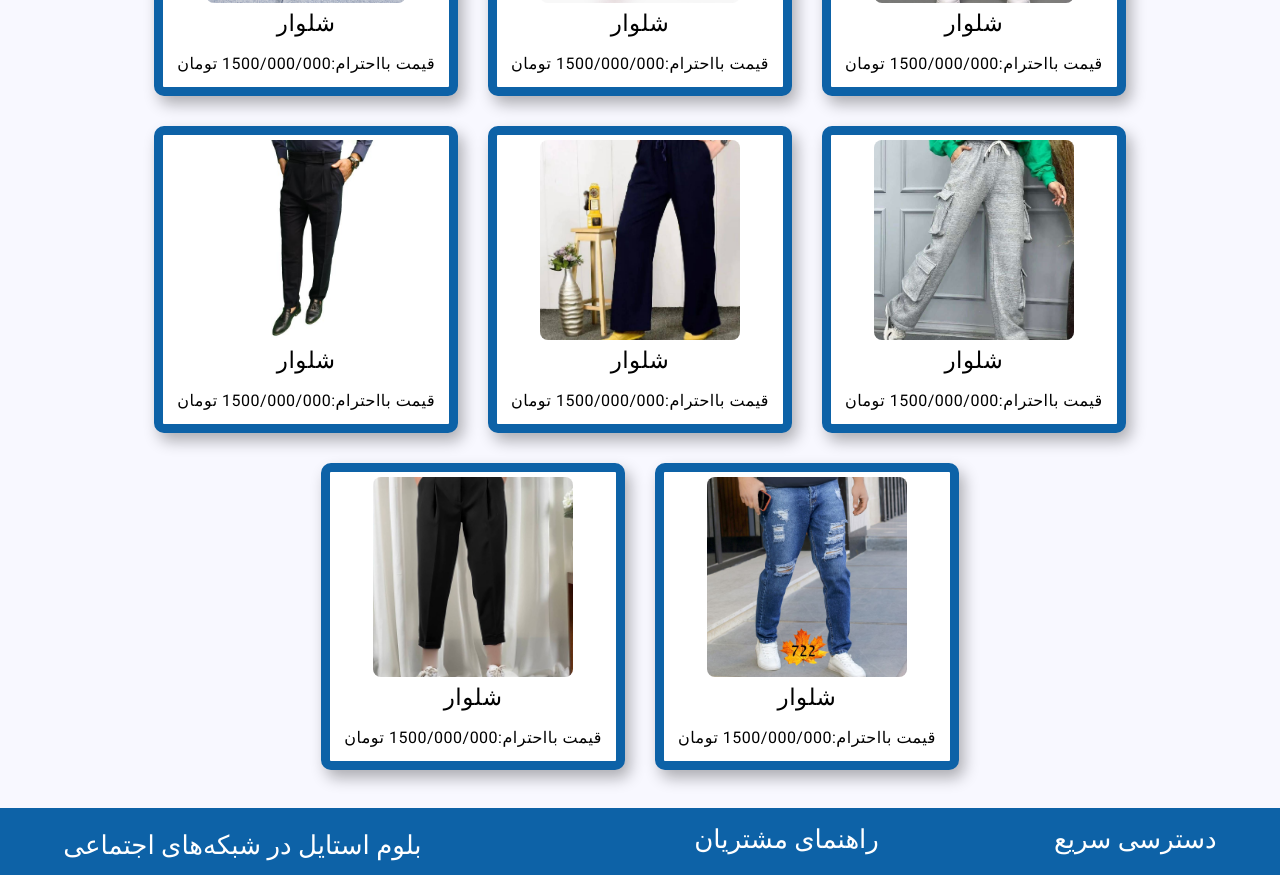
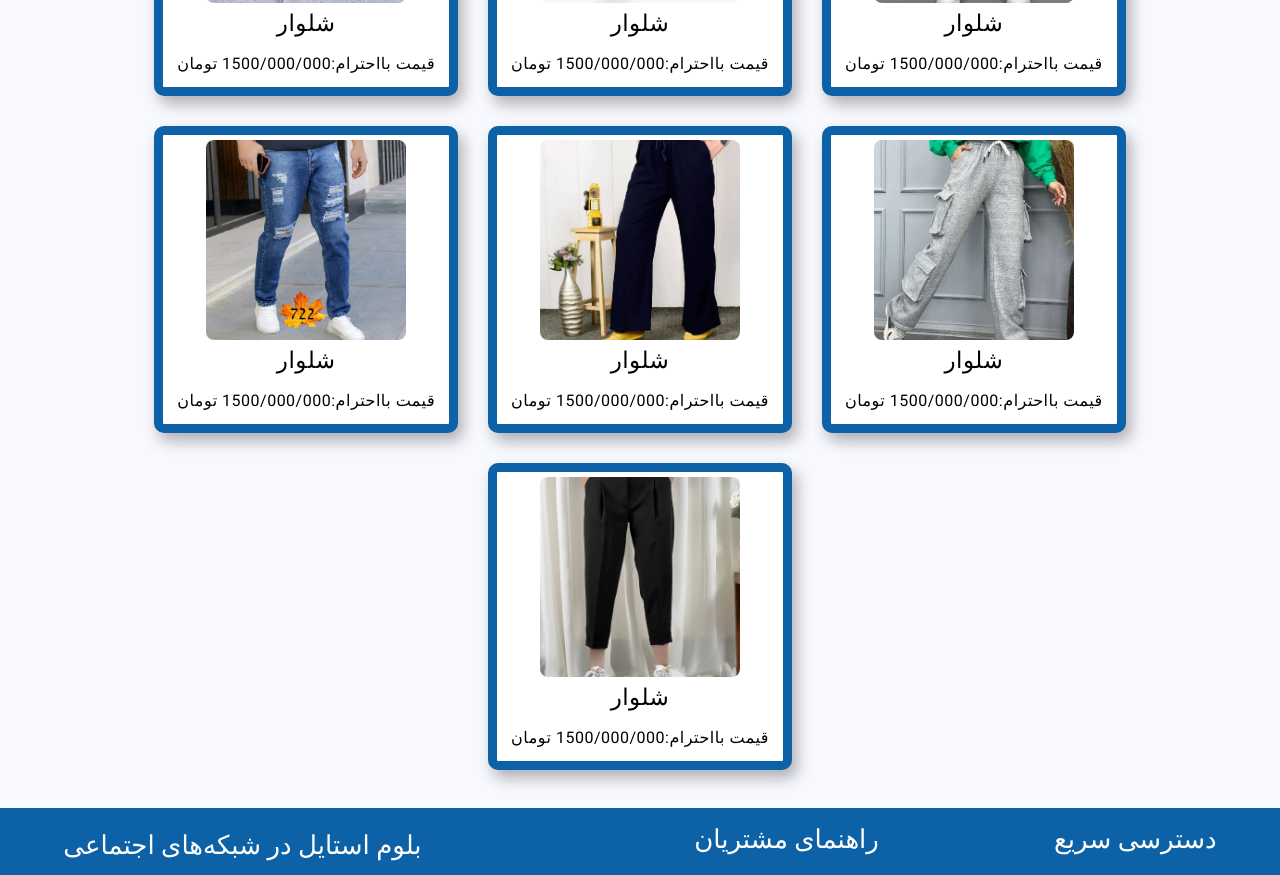
Before and after one commit to hasansabour13/bloom, an Angular app: page /sh in a window 1280 px wide. Shown: the part 880-1755 px from the top of the page. Built offline with nearby package versions, Linux system fonts and the light colour scheme.

Commit message:
change component sh

```diff
--- a/src/app/home/home.component.css
+++ b/src/app/home/home.component.css
@@ -36,6 +36,7 @@ a:hover {
   transform: scale(1.1);
   /* border: 9px solid #3a3a3a; */
   background-color: #3a3a3a;
+  transition: transform 0.3s ease-in-out;
 
 }
 
@@ -145,7 +146,7 @@ h1,h2{
   background-color: transparent; /* پس‌زمینه به شفاف تبدیل می‌شود */
   border: none; /* مرز برداشته می‌شود */
   color: inherit; /* رنگ متن به حالت پیش‌فرض یا ارثی از والدش برمی‌گردد */
-
+  text-decoration: underline;
 }
 
 
--- a/src/app/sh/sh.component.css
+++ b/src/app/sh/sh.component.css
@@ -38,12 +38,14 @@ img {
   margin-bottom: 6px;
   margin-left: 9px;
   margin-right: 9px;
+
 }
 
 a:hover {
   transform: scale(1.1);
   /* border: 9px solid #3a3a3a; */
   background-color: #3a3a3a;
+  transition: transform 0.3s ease-in-out;
 
 }
 
--- a/src/app/sh/sh.component.html
+++ b/src/app/sh/sh.component.html
@@ -66,13 +66,6 @@
       </div>
     </a>
 
-    <a routerLink="hat">
-      <div class="image-container">
-        <img src="assets/شلوار/1.jpg" alt="">
-        <div class="caption">شلوار</div>
-        <div class="caption2">قیمت بااحترام:1500/000/000 تومان</div>
-      </div>
-    </a>
 
     <a routerLink="bag">
       <div class="image-container">
```
